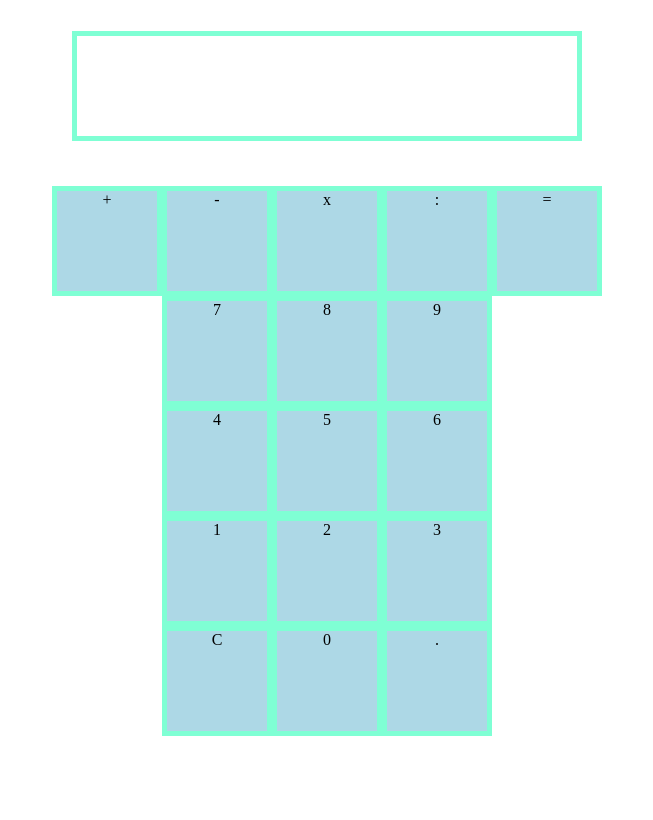
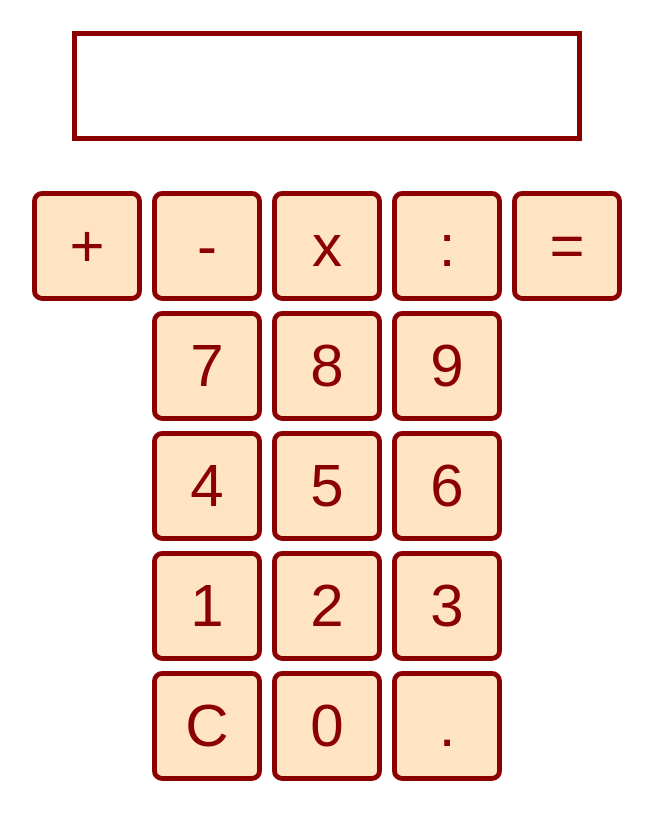
Before and after one commit to enitchristine/Calculator-TOP, a plain HTML site: page index.html in a window 1280 px wide. Shown: the whole page, without its empty margins (313-966 px from the left). Drawn offline with Linux system fonts and the light colour scheme.

Commit message:
Modified style in style.css

```diff
--- a/index.html
+++ b/index.html
@@ -10,8 +10,6 @@
 <body>
     <div id="body">
         <div id="screen">
-            <div id="input"></div>
-            <div id="result"></div>
         </div>
         <div id="buttons">
             <div class="column">
--- a/style.css
+++ b/style.css
@@ -14,20 +14,19 @@
     width:500px;
     border: solid;
     border-width: 5px;
-    border-color: aquamarine;
+    border-color: darkred;
+
     display: flex;
+    align-items: center;
+    justify-content: center;
+
+    text-align: center;
+    font-family: Arial, Helvetica, sans-serif;
+    font-size:60px;
+    color:darkred;
 
 }
 
-#input{
-    height:100px;
-    width: 70%;
-}
-
-#result{
-    height:100px;
-    width: 30%;
-}
 
 #buttons{
     display:flex;
@@ -41,11 +40,19 @@
     display: flex;
 }
 .button{
+    display: flex;
+    align-items: center;
+    justify-content: center;
     border: solid;
     border-width: 5px;
-    border-color: aquamarine;
-    background-color: lightblue;
+    border-color: darkred;
+    border-radius: 10px;
+    background-color: bisque;
     text-align: center;
+    font-family: Arial, Helvetica, sans-serif;
+    font-size:60px;
+    color: darkred;
     width:100px;
     height:100px;
+    margin: 5px;
 }
```
